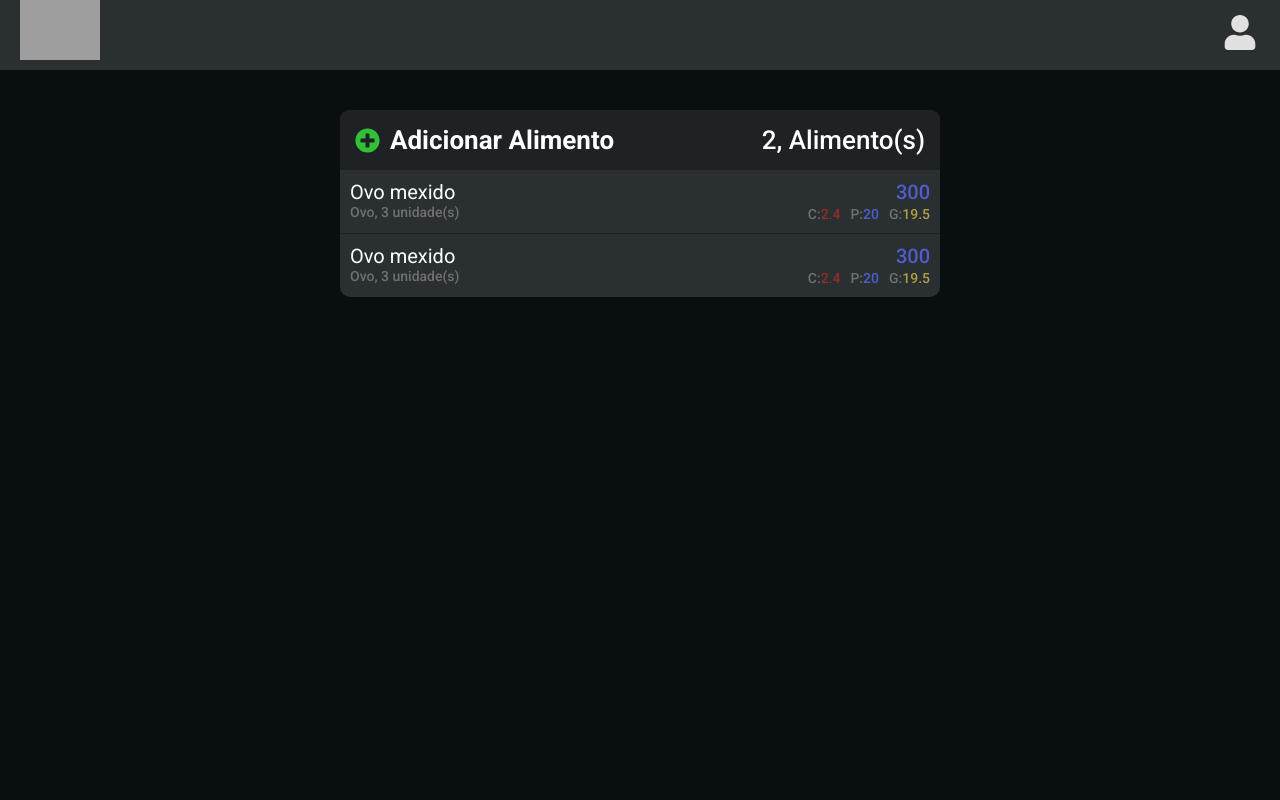
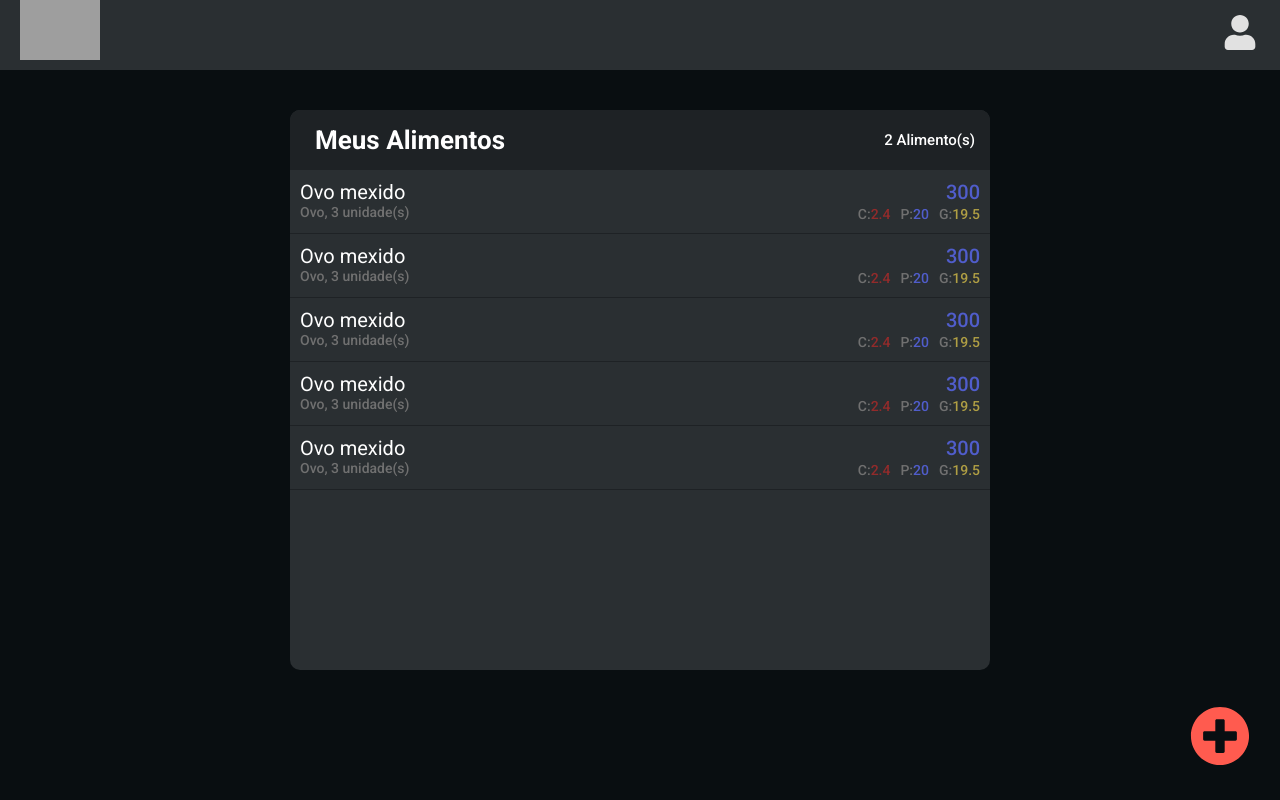
Before and after one commit to gustavodaltoe/MyFit, a React (Create React App) app in the folder web/: page /foods in a window 1280 px wide. Built offline with nearby package versions, Linux system fonts and the light colour scheme; grey boxes are pictures that could not be loaded; the HTML template or start-up script is replaced by a standard one.

Commit message:
:art: melhoria de layout, botao excluir nos alimentos e selecao em adicionar alimento

```diff
--- a/web/src/components/Daily/styles.scss
+++ b/web/src/components/Daily/styles.scss
@@ -9,7 +9,7 @@
     margin-bottom: 4rem;
   }
 
-  button {
+  & > button {
     display: flex;
     align-items: center;
     justify-content: center;
@@ -54,6 +54,9 @@
     }
 
     button {
+      display: flex;
+      align-items: center;
+      justify-content: center;
       color: var(--color-orange);
       font-size: 3.6rem;
     }
--- a/web/src/components/Food/index.tsx
+++ /dev/null
@@ -1,22 +0,0 @@
-import React from 'react';
-import { FaPlusCircle } from 'react-icons/fa';
-import FoodList from '../FoodList';
-
-import './styles.scss';
-
-const Food = () => {
-  return (
-    <section id="food">
-      <header>
-        <button type="button">
-          <FaPlusCircle />
-        </button>
-        <h4>Adicionar Alimento</h4>
-        <span>2, Alimento(s)</span>
-      </header>
-      <FoodList />
-    </section>
-  );
-};
-
-export default Food;
--- a/web/src/components/Food/styles.scss
+++ /dev/null
@@ -1,55 +0,0 @@
-#food {
-    & {
-        background-color: var(--color-background-secundary);
-        border-radius: 1rem;
-        justify-content: center;
-        max-width: 60rem;
-        margin: auto;
-        margin-top: 4rem;
-        margin-bottom: 4rem;
-    }
-
-    button {
-        display: flex;
-        align-items: center;
-        justify-content: center;
-    }
-
-    .red {
-        color: var(--color-red);
-    }
-    .blue {
-        color: var(--color-blue);
-    }
-    .yellow {
-        color: var(--color-yellow);
-    }
-
-    header {
-        & {
-            background-color: var(--color-background-secundary-dark);
-            display: flex;
-            justify-content: left;
-            padding: 1.5rem;
-            font-size: 3rem;
-            border-top-left-radius: 1rem;
-            border-top-right-radius: 1rem;
-        }
-        button {
-            background: transparent;
-            font-size: 2.5rem;
-            color: var(--color-green);
-            cursor: pointer;
-        }
-        h4,
-        span {
-            font-size: 2.6rem;
-        }
-        h4 {
-            margin-left: 1rem;
-        }
-        span {
-            margin-left: auto;
-        }
-    }
-}
--- /dev/null
+++ b/web/src/components/FoodItem/index.tsx
@@ -0,0 +1,29 @@
+import React from 'react';
+
+import './styles.scss';
+
+export default function FoodItem() {
+  return (
+    <div className="food-item">
+      <div>
+        <strong>Ovo mexido</strong>
+        <span className="description">Ovo, 3 unidade(s)</span>
+      </div>
+      <div>
+        <span className="calories">300</span>
+        <div className="macros">
+          <span>
+            C:<em className="red">2.4</em>
+          </span>
+          <span>
+            P:<em className="blue">20</em>
+          </span>
+          <span>
+            G:
+            <em className="yellow">19.5</em>
+          </span>
+        </div>
+      </div>
+    </div>
+  );
+}
--- /dev/null
+++ b/web/src/components/FoodItem/styles.scss
@@ -0,0 +1,48 @@
+.food-item {
+  & {
+      display: flex;
+      justify-content: space-between;
+      font-weight: regular;
+      border-bottom: 1px solid var(--color-background-secundary-dark);
+      padding: 1rem;
+  }
+  &:last-child {
+      border: 0;
+  }
+  & > div {
+      display: flex;
+      flex-direction: column;
+
+      strong {
+          font-size: 2rem;
+          font-weight: normal;
+      }
+      .macros {
+          span {
+              & {
+                  font-weight: regular;
+                  color: var(--color-text-gray);
+                  margin-right: 1rem;
+                  font-size: 1.4rem;
+              }
+
+              &:last-child {
+                  margin-right: 0;
+              }
+          }
+          em {
+              font-style: normal;
+          }
+      }
+  }
+  .description {
+      font-weight: regular;
+      color: var(--color-text-gray);
+      font-size: 1.4rem;
+  }
+  .calories {
+      text-align: right;
+      font-size: 2rem;
+      color: var(--color-blue);
+  }
+}
--- a/web/src/components/FoodList/index.tsx
+++ b/web/src/components/FoodList/index.tsx
@@ -1,51 +1,41 @@
 import React from 'react';
+import { FaTrash } from 'react-icons/fa';
+import FoodItem from '../FoodItem';
 
 import './styles.scss';
 
 const FoodList = () => {
   return (
     <section className="food-list">
-      <div className="food-item">
-        <div>
-          <strong>Ovo mexido</strong>
-          <span className="description">Ovo, 3 unidade(s)</span>
-        </div>
-        <div>
-          <span className="calories">300</span>
-          <div className="macros">
-            <span>
-              C:<em className="red">2.4</em>
-            </span>
-            <span>
-              P:<em className="blue">20</em>
-            </span>
-            <span>
-              G:
-              <em className="yellow">19.5</em>
-            </span>
-          </div>
-        </div>
+      <div className="food-container">
+        <FoodItem />
+        <button type="button">
+          <FaTrash />
+        </button>
       </div>
-      <div className="food-item">
-        <div>
-          <strong>Ovo mexido</strong>
-          <span className="description">Ovo, 3 unidade(s)</span>
-        </div>
-        <div>
-          <span className="calories">300</span>
-          <div className="macros">
-            <span>
-              C:<em className="red">2.4</em>
-            </span>
-            <span>
-              P:<em className="blue">20</em>
-            </span>
-            <span>
-              G:
-              <em className="yellow">19.5</em>
-            </span>
-          </div>
-        </div>
+      <div className="food-container">
+        <FoodItem />
+        <button type="button">
+          <FaTrash />
+        </button>
+      </div>
+      <div className="food-container">
+        <FoodItem />
+        <button type="button">
+          <FaTrash />
+        </button>
+      </div>
+      <div className="food-container">
+        <FoodItem />
+        <button type="button">
+          <FaTrash />
+        </button>
+      </div>
+      <div className="food-container">
+        <FoodItem />
+        <button type="button">
+          <FaTrash />
+        </button>
       </div>
     </section>
   );
--- a/web/src/components/FoodList/styles.scss
+++ b/web/src/components/FoodList/styles.scss
@@ -11,52 +11,33 @@
         color: var(--color-yellow);
     }
 
-    .food-item {
-        & {
+    .food-container {
+        cursor: pointer;
+        position: relative;
+        overflow: hidden;
+
+        & > button {
+            cursor: pointer;
+            position: absolute;
+            right: -6rem;
+            top: 0;
+            bottom: 0;
+            width: 6rem;
+            outline: none;
+            background: linear-gradient(90deg, rgba(255,255,255,0) 0%, var(--color-background-secundary-dark) 30%);
+
             display: flex;
-            justify-content: space-between;
-            font-weight: regular;
-            border-bottom: 1px solid var(--color-background-secundary-dark);
+            justify-content: flex-end;
+            align-items: center;
             padding: 1rem;
+
+            transition: all .3s;
         }
-        &:last-child {
-            border: 0;
-        }
-        & > div {
-            display: flex;
-            flex-direction: column;
 
-            strong {
-                font-size: 2rem;
-                font-weight: normal;
+        &:hover {
+            & > button {
+                right: 0;
             }
-            .macros {
-                span {
-                    & {
-                        font-weight: regular;
-                        color: var(--color-text-gray);
-                        margin-right: 1rem;
-                        font-size: 1.4rem;
-                    }
-
-                    &:last-child {
-                        margin-right: 0;
-                    }
-                }
-                em {
-                    font-style: normal;
-                }
-            }
-        }
-        .description {
-            font-weight: regular;
-            color: var(--color-text-gray);
-            font-size: 1.4rem;
-        }
-        .calories {
-            text-align: right;
-            font-size: 2rem;
-            color: var(--color-blue);
         }
     }
 }
--- a/web/src/pages/Foods/index.tsx
+++ b/web/src/pages/Foods/index.tsx
@@ -1,5 +1,7 @@
 import React from 'react';
-import Food from '../../components/Food';
+import { FaPlusCircle, FaTrash } from 'react-icons/fa';
+import FoodItem from '../../components/FoodItem';
+import FoodList from '../../components/FoodList';
 import Header from '../../components/Header';
 
 import './styles.scss';
@@ -8,7 +10,47 @@ function Foods() {
   return (
     <main id="foods">
       <Header />
-      <Food />
+
+      <section className="content">
+        <header>
+          <h4>Meus Alimentos</h4>
+          <small>2 Alimento(s)</small>
+        </header>
+        <div className="food-container">
+          <FoodItem />
+          <button type="button">
+            <FaTrash />
+          </button>
+        </div>
+        <div className="food-container">
+          <FoodItem />
+          <button type="button">
+            <FaTrash />
+          </button>
+        </div>
+        <div className="food-container">
+          <FoodItem />
+          <button type="button">
+            <FaTrash />
+          </button>
+        </div>
+        <div className="food-container">
+          <FoodItem />
+          <button type="button">
+            <FaTrash />
+          </button>
+        </div>
+        <div className="food-container">
+          <FoodItem />
+          <button type="button">
+            <FaTrash />
+          </button>
+        </div>
+      </section>
+
+      <button type="button" id="open-add-food">
+        <FaPlusCircle size={60} />
+      </button>
     </main>
   );
 }
--- a/web/src/pages/Foods/styles.scss
+++ b/web/src/pages/Foods/styles.scss
@@ -3,4 +3,94 @@
     min-height: 100vh;
     justify-content: center;
     align-items: center;
+
+    .content {
+        & {
+            background-color: var(--color-background-secundary);
+            border-radius: 1rem;
+            justify-content: center;
+            width: 90vw;
+            max-width: 700px;
+            min-height: 70vh;
+            margin: auto;
+            margin-top: 4rem;
+            margin-bottom: 4rem;
+        }
+
+        button {
+            display: flex;
+            align-items: center;
+            justify-content: center;
+        }
+
+        .red {
+            color: var(--color-red);
+        }
+        .blue {
+            color: var(--color-blue);
+        }
+        .yellow {
+            color: var(--color-yellow);
+        }
+
+        header {
+            & {
+                background-color: var(--color-background-secundary-dark);
+                display: flex;
+                align-items: center;
+                padding: 1.5rem;
+                font-size: 3rem;
+                border-top-left-radius: 1rem;
+                border-top-right-radius: 1rem;
+            }
+            h4 {
+                font-size: 2.6rem;
+                margin-left: 1rem;
+            }
+            small {
+                font-size: 1.5rem;
+                margin-left: auto;
+            }
+        }
+
+        .food-container {
+            cursor: pointer;
+            position: relative;
+            overflow: hidden;
+
+            & > button {
+                cursor: pointer;
+                position: absolute;
+                right: -6rem;
+                top: 0;
+                bottom: 0;
+                width: 6rem;
+                outline: none;
+                background: linear-gradient(90deg, rgba(255,255,255,0) 0%, var(--color-background-secundary-dark) 30%);
+
+                display: flex;
+                justify-content: flex-end;
+                align-items: center;
+                padding: 1rem;
+
+                transition: all .3s;
+            }
+
+            &:hover {
+                & > button {
+                    right: 0;
+                }
+            }
+        }
+    }
+
+    #open-add-food {
+        position: fixed;
+        right: 3rem;
+        bottom: 3rem;
+        background: transparent;
+        color: var(--color-orange);
+        cursor: pointer;
+        outline: none;
+    }
 }
```
Also changed, not shown: web/src/assets/all.scss (+8 -11 lines), web/src/components/Modal/index.tsx (+43 -3 lines), web/src/components/Modal/styles.scss (+24 -2 lines).
